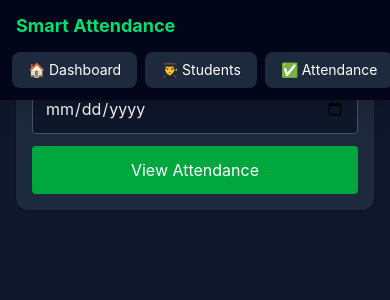
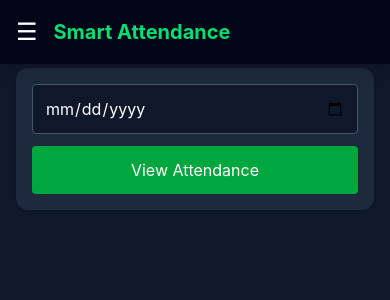
Before and after one commit to 25A31A05IG/Smart-attendance-system, a React (Vite) app in the folder client/: page /dashboard in a window 390 px wide. Shown: the top 300 px of the page. Built offline with nearby package versions, Linux system fonts and the light colour scheme.

Commit message:
Sidebar.jsx

```diff
--- a/client/src/components/Sidebar.jsx
+++ b/client/src/components/Sidebar.jsx
@@ -1,19 +1,115 @@
+import { useState } from "react";
 import { Link } from "react-router-dom";
 
 function Sidebar() {
+  const [menuOpen, setMenuOpen] = useState(false);
+
+  const closeMenu = () => {
+    setMenuOpen(false);
+  };
 
   return (
+    <>
+      {/* ================= MOBILE TOP BAR ================= */}
 
-    <>
+      <div className="md:hidden fixed top-0 left-0 right-0 z-50 bg-slate-950 text-white h-16 flex items-center px-4 shadow-lg">
 
-      {/* Desktop Sidebar */}
+        <button
+          onClick={() => setMenuOpen(!menuOpen)}
+          className="text-2xl mr-4"
+        >
+          ☰
+        </button>
+
+        <h1 className="text-xl font-bold text-green-400">
+          Smart Attendance
+        </h1>
+
+      </div>
+
+
+      {/* ================= MOBILE MENU ================= */}
+
+      {menuOpen && (
+        <div
+          className="md:hidden fixed inset-0 z-40 bg-black bg-opacity-60"
+          onClick={closeMenu}
+        >
+
+          <div
+            className="absolute left-0 top-16 bottom-0 w-72 bg-slate-950 text-white p-5 shadow-xl"
+            onClick={(e) => e.stopPropagation()}
+          >
+
+            <nav className="space-y-3">
+
+              <Link
+                to="/dashboard"
+                onClick={closeMenu}
+                className="block p-4 rounded-lg hover:bg-green-600 transition"
+              >
+                📊 Dashboard
+              </Link>
+
+
+              <Link
+                to="/students"
+                onClick={closeMenu}
+                className="block p-4 rounded-lg hover:bg-green-600 transition"
+              >
+                👨‍🎓 Students
+              </Link>
+
+
+              <Link
+                to="/attendance"
+                onClick={closeMenu}
+                className="block p-4 rounded-lg hover:bg-green-600 transition"
+              >
+                📝 Attendance
+              </Link>
+
+
+              <Link
+                to="/attendance-history"
+                onClick={closeMenu}
+                className="block p-4 rounded-lg hover:bg-green-600 transition"
+              >
+                🕐 Attendance History
+              </Link>
+
+
+              <Link
+                to="/attendance-report"
+                onClick={closeMenu}
+                className="block p-4 rounded-lg hover:bg-green-600 transition"
+              >
+                📈 Attendance Report
+              </Link>
+
+
+              <Link
+                to="/working-days"
+                onClick={closeMenu}
+                className="block p-4 rounded-lg hover:bg-green-600 transition"
+              >
+                📅 Working Days
+              </Link>
+
+            </nav>
+
+          </div>
+
+        </div>
+      )}
+
+
+      {/* ================= DESKTOP SIDEBAR ================= */}
 
       <div className="hidden md:block h-screen w-64 bg-slate-950 text-white p-5 shadow-xl">
 
         <h1 className="text-2xl font-bold mb-10 text-green-400">
-
           Smart Attendance
-
         </h1>
 
         <nav className="space-y-5">
@@ -25,12 +121,14 @@ function Sidebar() {
             Dashboard
           </Link>
 
+
           <Link
             to="/students"
             className="block p-3 rounded-lg hover:bg-green-600 hover:text-white transition"
           >
             Students
           </Link>
+
 
           <Link
             to="/attendance"
@@ -39,6 +137,7 @@ function Sidebar() {
             Attendance
           </Link>
 
+
           <Link
             to="/attendance-history"
             className="block p-3 rounded-lg hover:bg-green-600 hover:text-white transition"
@@ -46,12 +145,14 @@ function Sidebar() {
             Attendance History
           </Link>
 
+
           <Link
             to="/attendance-report"
             className="block p-3 rounded-lg hover:bg-green-600 hover:text-white transition"
           >
             Attendance Report
           </Link>
+
 
           <Link
             to="/working-days"
@@ -63,73 +164,8 @@ function Sidebar() {
         </nav>
 
       </div>
-
-
-      {/* Mobile Navigation */}
-
-      <div className="md:hidden fixed top-0 left-0 right-0 z-50 bg-slate-950 text-white shadow-xl">
-
-        <div className="flex items-center justify-between px-4 py-3">
-
-          <h1 className="text-lg font-bold text-green-400">
-            Smart Attendance
-          </h1>
-
-        </div>
-
-
-        <nav className="flex overflow-x-auto gap-2 px-3 pb-3">
-
-          <Link
-            to="/dashboard"
-            className="flex-shrink-0 px-4 py-2 rounded-lg bg-slate-800 hover:bg-green-600 transition text-sm"
-          >
-            🏠 Dashboard
-          </Link>
-
-          <Link
-            to="/students"
-            className="flex-shrink-0 px-4 py-2 rounded-lg bg-slate-800 hover:bg-green-600 transition text-sm"
-          >
-            👨‍🎓 Students
-          </Link>
-
-          <Link
-            to="/attendance"
-            className="flex-shrink-0 px-4 py-2 rounded-lg bg-slate-800 hover:bg-green-600 transition text-sm"
-          >
-            ✅ Attendance
-          </Link>
-
-          <Link
-            to="/attendance-history"
-            className="flex-shrink-0 px-4 py-2 rounded-lg bg-slate-800 hover:bg-green-600 transition text-sm"
-          >
-            📋 History
-          </Link>
-
-          <Link
-            to="/attendance-report"
-            className="flex-shrink-0 px-4 py-2 rounded-lg bg-slate-800 hover:bg-green-600 transition text-sm"
-          >
-            📊 Reports
-          </Link>
-
-          <Link
-            to="/working-days"
-            className="flex-shrink-0 px-4 py-2 rounded-lg bg-slate-800 hover:bg-green-600 transition text-sm"
-          >
-            📅 Working Days
-          </Link>
-
-        </nav>
-
-      </div>
-
     </>
-
   );
-
 }
 
 export default Sidebar;
```
